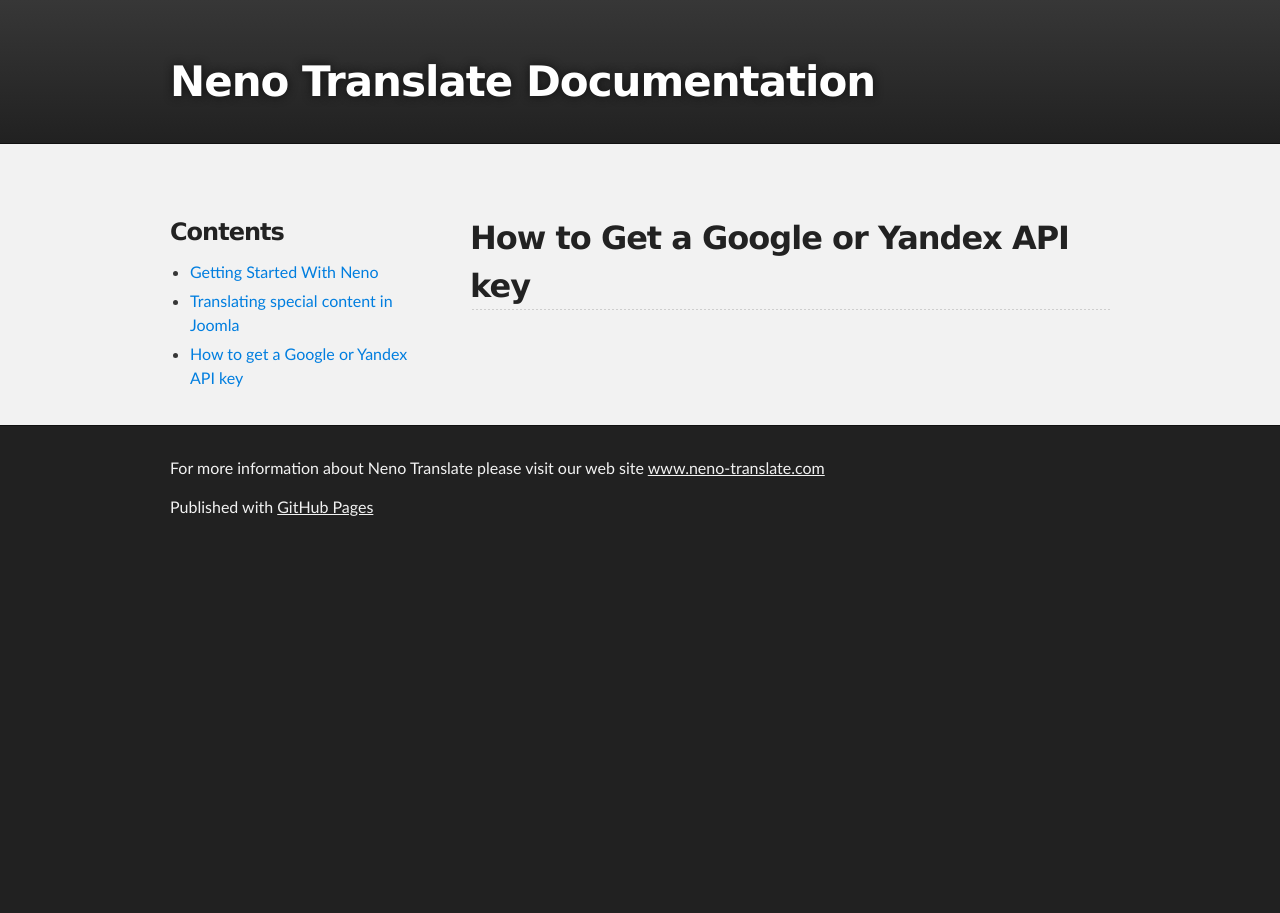
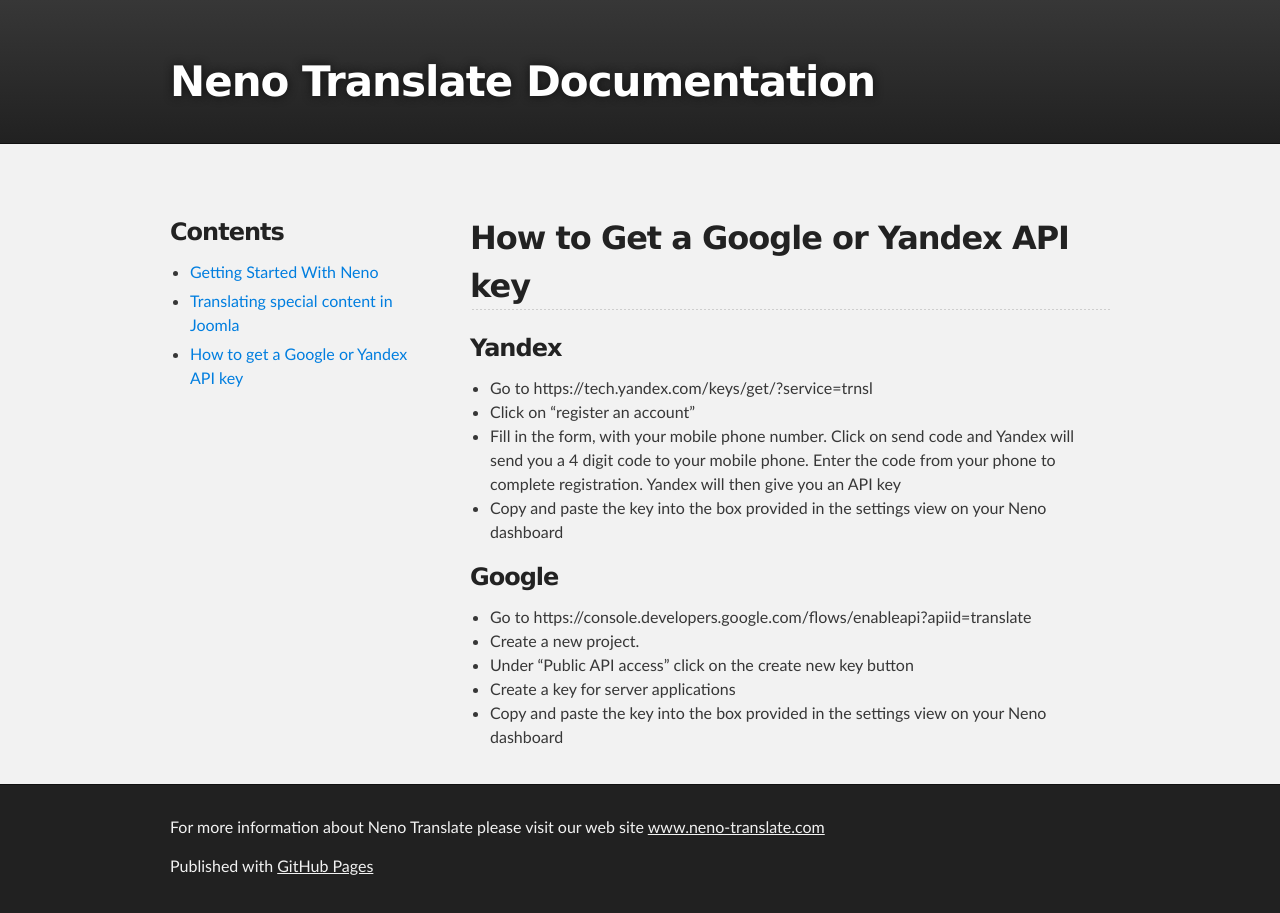
Before and after one commit to javigomez/neno, a Jekyll site: the page built from hot-to-get-a-google-or-yandex-api-key.md, in a window 1280 px wide. Built offline with Jekyll 4.4.1, drawn with Linux system fonts in a browser that asks for light colours; Markdown is read by kramdown in place of the engine named in the settings.

Commit message:
Update hot-to-get-a-google-or-yandex-api-key.md

```diff
--- a/hot-to-get-a-google-or-yandex-api-key.md
+++ b/hot-to-get-a-google-or-yandex-api-key.md
@@ -2,3 +2,15 @@
 layout: index
 ---
 ## How to Get a Google or Yandex API key
+### Yandex
+* Go to https://tech.yandex.com/keys/get/?service=trnsl
+* Click on "register an account"
+* Fill in the form, with your mobile phone number. Click on send code and Yandex will send you a 4 digit code to your mobile phone. Enter the code from your phone to complete registration. Yandex  will then give you an API key
+* Copy and paste the key into the box provided in the settings view on your Neno dashboard
+
+### Google
+* Go to https://console.developers.google.com/flows/enableapi?apiid=translate
+* Create a new project.
+* Under “Public API access” click on the create new key button
+* Create a key for server applications
+* Copy and paste the key into the box provided in the settings view on your Neno dashboard
```
